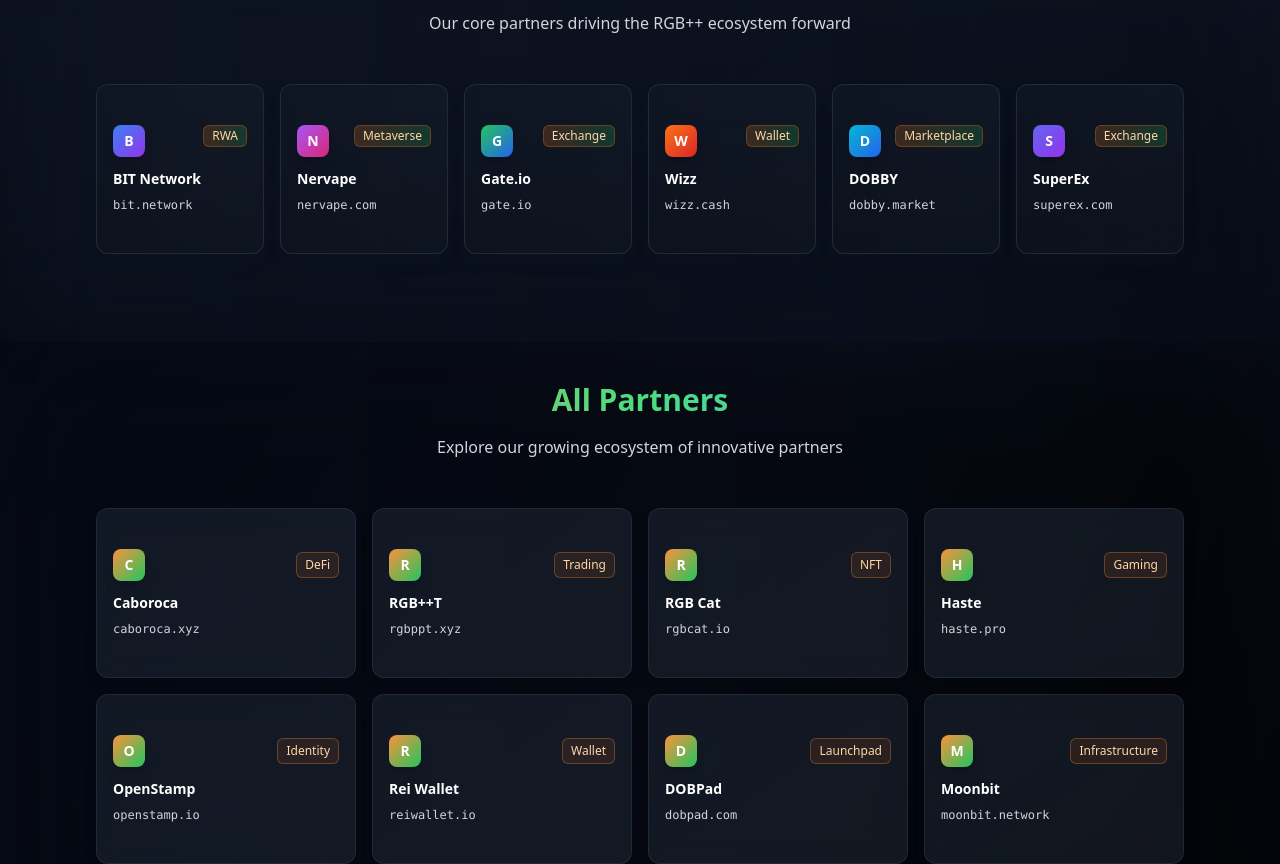
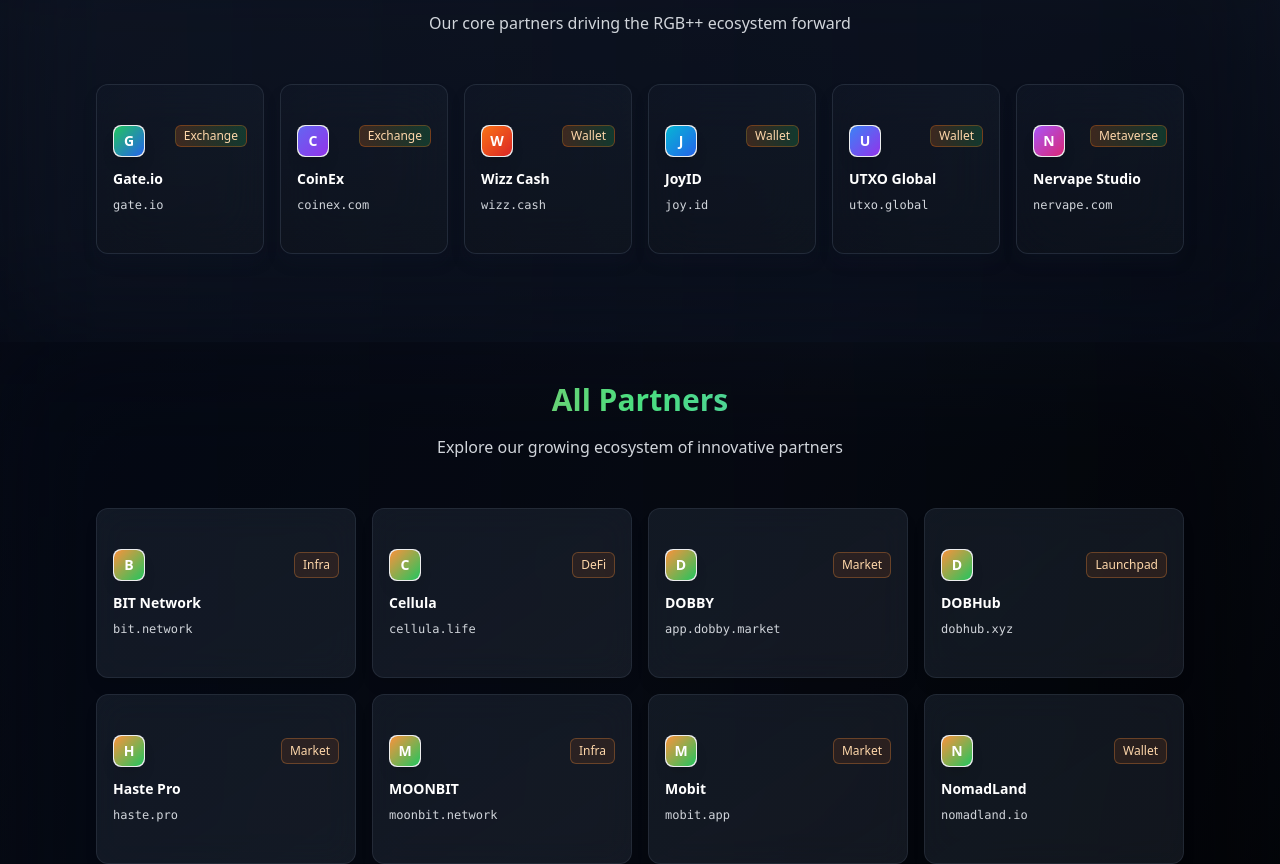
Before and after one commit to RGBPlusPlus/rgbpp-website, a Next.js app: page /partners in a window 1280 px wide. Shown: the part 420-1284 px from the top of the page. Built offline with nearby package versions, Linux system fonts and the light colour scheme.

Commit message:
feat: update ecosystem partners with favicon support and improved UI

```diff
--- a/app/page.tsx
+++ b/app/page.tsx
@@ -1,25 +1,16 @@
 "use client"
 
 import { Button } from "@/components/ui/button"
-import { Card, CardContent, CardDescription, CardHeader, CardTitle } from "@/components/ui/card"
+import { Card, CardContent } from "@/components/ui/card"
 import { Badge } from "@/components/ui/badge"
-import { Tabs, TabsContent, TabsList, TabsTrigger } from "@/components/ui/tabs"
-import { ArrowRight, Book, Code, Terminal, FileText, GitBranch, Layers, Shield, ExternalLink, Activity, Box, Link2, Database, Zap, Copy, CheckCircle, Users, Network } from "lucide-react"
+import { ArrowRight, Book, Layers, Shield, Activity, Link2, Users } from "lucide-react"
 import Link from "next/link"
-import { useState } from "react"
 import Header from "@/components/header"
 import Footer from "@/components/footer"
 
 
 
 export default function HomePage() {
-  const [copiedCode, setCopiedCode] = useState<string | null>(null)
-
-  const handleCopyCode = (code: string, id: string) => {
-    navigator.clipboard.writeText(code)
-    setCopiedCode(id)
-    setTimeout(() => setCopiedCode(null), 2000)
-  }
 
   const steps = [
     {
@@ -282,10 +273,8 @@
       </section>
 
       {/* Ecosystem Partners */}
-      <section className="py-10 px-2 relative overflow-hidden bg-gradient-to-b from-black/50 to-gray-950/80">
-        <div className="absolute inset-0 bg-gradient-to-br from-orange-500/5 via-green-500/5 to-blue-500/5 blur-3xl"></div>
-        <div className="absolute inset-0 bg-[radial-gradient(circle_at_30%_50%,rgba(243,103,79,0.1),transparent_50%)]"></div>
-        <div className="absolute inset-0 bg-[radial-gradient(circle_at_70%_20%,rgba(56,229,57,0.1),transparent_50%)]"></div>
+      <section className="py-10 px-2 lg:px-8 relative overflow-hidden bg-gradient-to-b from-gray-950/50 to-black/50">
+        <div className="absolute inset-0 bg-gradient-to-r from-orange-500/3 via-green-500/3 to-blue-500/3 blur-3xl"></div>
 
         <div className="container mx-auto relative z-10">
           <div className="text-center mb-16">
@@ -298,25 +287,45 @@
           </div>
 
           {/* Featured Partners */}
-          <div className="grid grid-cols-2 md:grid-cols-3 lg:grid-cols-6 gap-4 mb-12">
+          <div className="grid grid-cols-2 md:grid-cols-3 lg:grid-cols-6 gap-4 lg:gap-6 mb-12">
             {[
-              { name: "BIT Network", domain: "bit.network", category: "RWA", featured: true, gradient: "from-blue-500 to-purple-600" },
-              { name: "Nervape", domain: "nervape.com", category: "Metaverse", featured: true, gradient: "from-purple-500 to-pink-600" },
               { name: "Gate.io", domain: "gate.io", category: "Exchange", featured: true, gradient: "from-green-500 to-blue-600" },
-              { name: "Wizz", domain: "wizz.cash", category: "Wallet", featured: true, gradient: "from-orange-500 to-red-600" },
-              { name: "DOBBY", domain: "dobby.market", category: "Marketplace", featured: true, gradient: "from-cyan-500 to-blue-600" },
-              { name: "SuperEx", domain: "superex.com", category: "Exchange", featured: true, gradient: "from-indigo-500 to-purple-600" }
+              { name: "CoinEx", domain: "coinex.com", category: "Exchange", featured: true, gradient: "from-indigo-500 to-purple-600" },
+              { name: "Wizz Cash", domain: "wizz.cash", faviconDomain: "wizzwallet.io", category: "Wallet", featured: true, gradient: "from-orange-500 to-red-600" },
+              { name: "JoyID", domain: "joy.id", category: "Wallet", featured: true, gradient: "from-cyan-500 to-blue-600" },
+              { name: "UTXO Global", domain: "utxo.global", category: "Wallet", featured: true, gradient: "from-blue-500 to-purple-600" },
+              { name: "Nervape Studio", domain: "nervape.com", category: "Metaverse", featured: true, gradient: "from-purple-500 to-pink-600" }
             ].map((partner, index) => {
-              const colors = ['orange-500', 'green-500', 'blue-500'];
-              const color = colors[index % 3];
+              const partnerWithFavicon = partner as { faviconUrl?: string; faviconDomain?: string; domain: string; name: string };
               return (
-                <Card key={index} className="group relative bg-gradient-to-br from-gray-900/60 to-gray-800/40 backdrop-blur-xl border border-gray-700/50 hover:border-orange-400/60 transition-all duration-500 cursor-pointer overflow-hidden transform hover:scale-105 hover:-translate-y-1 shadow-lg shadow-gray-900/30">
+                <a
+                  key={index}
+                  href={`https://${partner.domain}`}
+                  target="_blank"
+                  rel="noopener noreferrer"
+                  className="block"
+                >
+                  <Card className="group relative bg-gradient-to-br from-gray-900/60 to-gray-800/40 backdrop-blur-xl border border-gray-700/50 hover:border-orange-400/60 transition-all duration-500 cursor-pointer overflow-hidden transform hover:scale-105 hover:-translate-y-1 shadow-lg shadow-gray-900/30">
                     <div className={`absolute inset-0 bg-gradient-to-br ${partner.gradient} opacity-0 group-hover:opacity-20 transition-opacity duration-500`}></div>
                     <div className="absolute inset-0 bg-gradient-to-t from-black/20 to-transparent"></div>
-                  <CardContent className="p-4 relative z-10">
+                    <CardContent className="p-4 lg:px-6 relative z-10">
                       <div className="flex items-start justify-between mb-3">
-                      <div className={`w-8 h-8 bg-gradient-to-br ${partner.gradient} rounded-lg flex items-center justify-center shadow-lg group-hover:shadow-xl group-hover:shadow-${color}/25 transition-all duration-500`}>
+                        <div className="w-8 h-8 bg-white/90 backdrop-blur-sm rounded-lg flex items-center justify-center shadow-lg group-hover:shadow-xl group-hover:shadow-white/20 transition-all duration-500 overflow-hidden border border-white/20">
+                          <img
+                            src={partnerWithFavicon.faviconUrl || `https://www.google.com/s2/favicons?domain=${partnerWithFavicon.faviconDomain || partner.domain}&sz=32`}
+                            alt={`${partner.name} favicon`}
+                            className="w-5 h-5 object-contain"
+                            onError={(e) => {
+                              e.currentTarget.style.display = 'none';
+                              const fallback = e.currentTarget.nextElementSibling as HTMLElement;
+                              if (fallback) {
+                                fallback.style.display = 'flex';
+                              }
+                            }}
+                          />
+                          <div className={`hidden w-full h-full bg-gradient-to-br ${partner.gradient} rounded-lg flex items-center justify-center`}>
                             <span className="text-white font-bold text-sm">{partner.name.charAt(0)}</span>
+                          </div>
                         </div>
                         <Badge className="bg-gradient-to-r from-orange-500/20 to-green-500/20 text-orange-200 border-orange-500/30 px-2 py-0.5 text-xs">
                           {partner.category}
@@ -331,6 +340,7 @@
                     </CardContent>
                     <div className="absolute bottom-0 left-0 right-0 h-1 bg-gradient-to-r from-orange-400 via-green-400 to-blue-400 transform scale-x-0 group-hover:scale-x-100 transition-transform duration-500 origin-left"></div>
                   </Card>
+                </a>
               );
             })}
           </div>
@@ -375,6 +385,7 @@
 
       {/* Documentation CTA Section */}
       <section className="py-20 px-2 bg-gradient-to-b from-gray-950/50 to-black/50 relative">
+        <div className="absolute inset-0 bg-gradient-to-r from-orange-500/3 via-green-500/3 to-blue-500/3 blur-3xl"></div>
         <div className="container mx-auto max-w-3xl relative">
           <div className="text-center space-y-12">
             <div className="space-y-6">
--- a/app/partners/page.tsx
+++ b/app/partners/page.tsx
@@ -11,32 +11,27 @@
 export default function PartnersPage() {
   const allPartners = [
     // Featured Partners
-    { name: "BIT Network", domain: "bit.network", category: "RWA", featured: true, gradient: "from-blue-500 to-purple-600" },
-    { name: "Nervape", domain: "nervape.com", category: "Metaverse", featured: true, gradient: "from-purple-500 to-pink-600" },
     { name: "Gate.io", domain: "gate.io", category: "Exchange", featured: true, gradient: "from-green-500 to-blue-600" },
-    { name: "Wizz", domain: "wizz.cash", category: "Wallet", featured: true, gradient: "from-orange-500 to-red-600" },
-    { name: "DOBBY", domain: "dobby.market", category: "Marketplace", featured: true, gradient: "from-cyan-500 to-blue-600" },
-    { name: "SuperEx", domain: "superex.com", category: "Exchange", featured: true, gradient: "from-indigo-500 to-purple-600" },
+    { name: "CoinEx", domain: "coinex.com", category: "Exchange", featured: true, gradient: "from-indigo-500 to-purple-600" },
+    { name: "Wizz Cash", domain: "wizz.cash", faviconDomain: "wizzwallet.io", category: "Wallet", featured: true, gradient: "from-orange-500 to-red-600" },
+    { name: "JoyID", domain: "joy.id", category: "Wallet", featured: true, gradient: "from-cyan-500 to-blue-600" },
+    { name: "UTXO Global", domain: "utxo.global", category: "Wallet", featured: true, gradient: "from-blue-500 to-purple-600" },
+    { name: "Nervape Studio", domain: "nervape.com", category: "Metaverse", featured: true, gradient: "from-purple-500 to-pink-600" },
 
-    // All Partners
-    { name: "Caboroca", domain: "caboroca.xyz", category: "DeFi", featured: false, gradient: "from-orange-400 to-green-500" },
-    { name: "RGB++T", domain: "rgbppt.xyz", category: "Trading", featured: false, gradient: "from-orange-400 to-green-500" },
-    { name: "RGB Cat", domain: "rgbcat.io", category: "NFT", featured: false, gradient: "from-orange-400 to-green-500" },
-    { name: "Haste", domain: "haste.pro", category: "Gaming", featured: false, gradient: "from-orange-400 to-green-500" },
-    { name: "OpenStamp", domain: "openstamp.io", category: "Identity", featured: false, gradient: "from-orange-400 to-green-500" },
+    // All Partners (alphabetically sorted)
+    { name: "BIT Network", domain: "bit.network", category: "Infra", featured: false, gradient: "from-orange-400 to-green-500" },
+    { name: "Cellula", domain: "cellula.life", category: "DeFi", featured: false, gradient: "from-orange-400 to-green-500" },
+    { name: "DOBBY", domain: "app.dobby.market", category: "Market", featured: false, gradient: "from-orange-400 to-green-500" },
+    { name: "DOBHub", domain: "dobhub.xyz", faviconUrl: "https://dobhub.xyz/favicon.ico", category: "Launchpad", featured: false, gradient: "from-orange-400 to-green-500" },
+    { name: "Haste Pro", domain: "haste.pro", category: "Market", featured: false, gradient: "from-orange-400 to-green-500" },
+    { name: "MOONBIT", domain: "moonbit.network", category: "Infra", featured: false, gradient: "from-orange-400 to-green-500" },
+    { name: "Mobit", domain: "mobit.app", category: "Market", featured: false, gradient: "from-orange-400 to-green-500" },
+    { name: "NomadLand", domain: "nomadland.io", actualUrl: "https://chromewebstore.google.com/detail/nomadland/mikkdpdgnehomiahhdoilhpfahfijejb?pli=1", category: "Wallet", featured: false, gradient: "from-orange-400 to-green-500" },
+    { name: "OpenStamp", domain: "openstamp.io", faviconUrl: "https://openstamp.io/favicon.ico", category: "Market", featured: false, gradient: "from-orange-400 to-green-500" },
     { name: "Rei Wallet", domain: "reiwallet.io", category: "Wallet", featured: false, gradient: "from-orange-400 to-green-500" },
-    { name: "DOBPad", domain: "dobpad.com", category: "Launchpad", featured: false, gradient: "from-orange-400 to-green-500" },
-    { name: "Moonbit", domain: "moonbit.network", category: "Infrastructure", featured: false, gradient: "from-orange-400 to-green-500" },
-    { name: "Jumbo Kuji", domain: "kujinow.com", category: "Gaming", featured: false, gradient: "from-orange-400 to-green-500" },
-    { name: "Mobit", domain: "mobit.app", category: "Mobile", featured: false, gradient: "from-orange-400 to-green-500" },
-    { name: "Cellula", domain: "cellula.life", category: "Social", featured: false, gradient: "from-orange-400 to-green-500" },
-    { name: "CoinEx", domain: "coinex.com", category: "Exchange", featured: false, gradient: "from-orange-400 to-green-500" },
-    { name: "Seal2Earn", domain: "seal2earn.xyz", category: "GameFi", featured: false, gradient: "from-orange-400 to-green-500" },
-    { name: "DOBHub", domain: "dobhub.xyz", category: "Hub", featured: false, gradient: "from-orange-400 to-green-500" },
-    { name: "Element", domain: "element-app.market", category: "Marketplace", featured: false, gradient: "from-orange-400 to-green-500" },
-    { name: "UTXO Global", domain: "utxo.global", category: "Analytics", featured: false, gradient: "from-orange-400 to-green-500" },
-    { name: "JoyID", domain: "server.joy.id", category: "Identity", featured: false, gradient: "from-orange-400 to-green-500" },
-    { name: "Trust BTC", domain: "trust.btc.finance", category: "DeFi", featured: false, gradient: "from-orange-400 to-green-500" }
+    { name: "RGBCat", domain: "rgbcat.io", category: "NFT", featured: false, gradient: "from-orange-400 to-green-500" },
+    { name: "Seal2Earn", domain: "seal2earn.xyz", category: "DeFi", featured: false, gradient: "from-orange-400 to-green-500" },
+    { name: "SuperEx", domain: "www.superex.com", category: "Exchange", featured: false, gradient: "from-orange-400 to-green-500" }
   ]
 
   const featuredPartners = allPartners.filter(partner => partner.featured)
@@ -77,16 +72,35 @@
 
           <div className="grid grid-cols-2 md:grid-cols-3 lg:grid-cols-6 gap-4 mb-12">
             {featuredPartners.map((partner, index) => {
-              const colors = ['orange-500', 'green-500', 'blue-500'];
-              const color = colors[index % 3];
               return (
-                <Card key={index} className="group relative bg-gradient-to-br from-gray-900/60 to-gray-800/40 backdrop-blur-xl border border-gray-700/50 hover:border-orange-400/60 transition-all duration-500 cursor-pointer overflow-hidden transform hover:scale-105 hover:-translate-y-1 shadow-lg shadow-gray-900/30">
+                <a
+                  key={index}
+                  href={partner.actualUrl || `https://${partner.domain}`}
+                  target="_blank"
+                  rel="noopener noreferrer"
+                  className="block"
+                >
+                  <Card className="group relative bg-gradient-to-br from-gray-900/60 to-gray-800/40 backdrop-blur-xl border border-gray-700/50 hover:border-orange-400/60 transition-all duration-500 cursor-pointer overflow-hidden transform hover:scale-105 hover:-translate-y-1 shadow-lg shadow-gray-900/30">
                     <div className={`absolute inset-0 bg-gradient-to-br ${partner.gradient} opacity-0 group-hover:opacity-20 transition-opacity duration-500`}></div>
                     <div className="absolute inset-0 bg-gradient-to-t from-black/20 to-transparent"></div>
                     <CardContent className="p-4 relative z-10">
                       <div className="flex items-start justify-between mb-3">
-                      <div className={`w-8 h-8 bg-gradient-to-br ${partner.gradient} rounded-lg flex items-center justify-center shadow-lg group-hover:shadow-xl group-hover:shadow-${color}/25 transition-all duration-500`}>
+                        <div className="w-8 h-8 bg-white/90 backdrop-blur-sm rounded-lg flex items-center justify-center shadow-lg group-hover:shadow-xl group-hover:shadow-white/20 transition-all duration-500 overflow-hidden border border-white/20">
+                          <img
+                            src={partner.faviconUrl || `https://www.google.com/s2/favicons?domain=${partner.faviconDomain || partner.domain}&sz=32`}
+                            alt={`${partner.name} favicon`}
+                            className="w-5 h-5 object-contain"
+                            onError={(e) => {
+                              e.currentTarget.style.display = 'none';
+                              const fallback = e.currentTarget.nextElementSibling as HTMLElement;
+                              if (fallback) {
+                                fallback.style.display = 'flex';
+                              }
+                            }}
+                          />
+                          <div className={`hidden w-full h-full bg-gradient-to-br ${partner.gradient} rounded-lg flex items-center justify-center`}>
                             <span className="text-white font-bold text-sm">{partner.name.charAt(0)}</span>
+                          </div>
                         </div>
                         <Badge className="bg-gradient-to-r from-orange-500/20 to-green-500/20 text-orange-200 border-orange-500/30 px-2 py-0.5 text-xs">
                           {partner.category}
@@ -101,6 +115,7 @@
                     </CardContent>
                     <div className="absolute bottom-0 left-0 right-0 h-1 bg-gradient-to-r from-orange-400 via-green-400 to-blue-400 transform scale-x-0 group-hover:scale-x-100 transition-transform duration-500 origin-left"></div>
                   </Card>
+                </a>
               );
             })}
           </div>
@@ -122,11 +137,32 @@
 
           <div className="grid grid-cols-2 md:grid-cols-3 lg:grid-cols-4 gap-4 mb-12">
             {regularPartners.map((partner, index) => (
-              <Card key={index} className="group bg-gradient-to-br from-gray-800/50 to-gray-700/30 hover:from-gray-700/60 hover:to-gray-600/40 backdrop-blur-lg border border-gray-600/30 hover:border-orange-400/50 transition-all duration-300 cursor-pointer transform hover:scale-105 shadow-lg">
+              <a
+                key={index}
+                href={partner.actualUrl || `https://${partner.domain}`}
+                target="_blank"
+                rel="noopener noreferrer"
+                className="block"
+              >
+                <Card className="group bg-gradient-to-br from-gray-800/50 to-gray-700/30 hover:from-gray-700/60 hover:to-gray-600/40 backdrop-blur-lg border border-gray-600/30 hover:border-orange-400/50 transition-all duration-300 cursor-pointer transform hover:scale-105 shadow-lg">
                   <CardContent className="p-4">
                     <div className="flex items-center justify-between mb-3">
-                    <div className="w-8 h-8 bg-gradient-to-br from-orange-400 to-green-500 rounded-lg flex items-center justify-center group-hover:scale-110 transition-transform duration-300 shadow-lg">
+                      <div className="w-8 h-8 bg-white/90 backdrop-blur-sm rounded-lg flex items-center justify-center group-hover:scale-110 transition-transform duration-300 shadow-lg overflow-hidden border border-white/20">
+                        <img
+                          src={partner.faviconUrl || `https://www.google.com/s2/favicons?domain=${partner.faviconDomain || partner.domain}&sz=32`}
+                          alt={`${partner.name} favicon`}
+                          className="w-5 h-5 object-contain"
+                          onError={(e) => {
+                            e.currentTarget.style.display = 'none';
+                            const fallback = e.currentTarget.nextElementSibling as HTMLElement;
+                            if (fallback) {
+                              fallback.style.display = 'flex';
+                            }
+                          }}
+                        />
+                        <div className="hidden w-full h-full bg-gradient-to-br from-orange-400 to-green-500 rounded-lg flex items-center justify-center">
                           <span className="text-white font-bold text-sm">{partner.name.charAt(0)}</span>
+                        </div>
                       </div>
                       <Badge variant="outline" className="text-xs border-orange-400/30 text-orange-200 px-2 py-1 bg-orange-500/10">
                         {partner.category}
@@ -140,6 +176,7 @@
                     </p>
                   </CardContent>
                 </Card>
+              </a>
             ))}
           </div>
 
```
Lines whose indentation alone changed are shown as unchanged.
